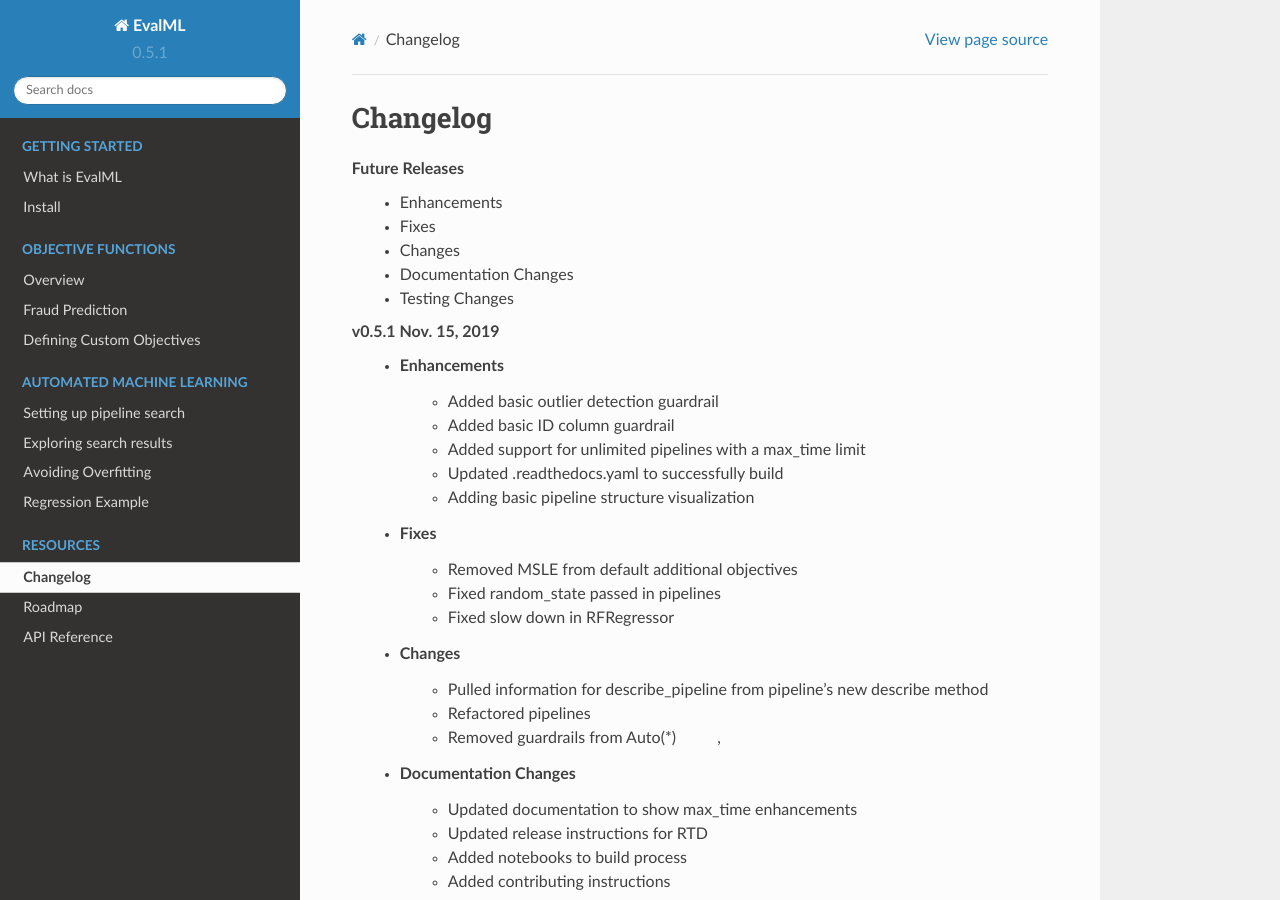
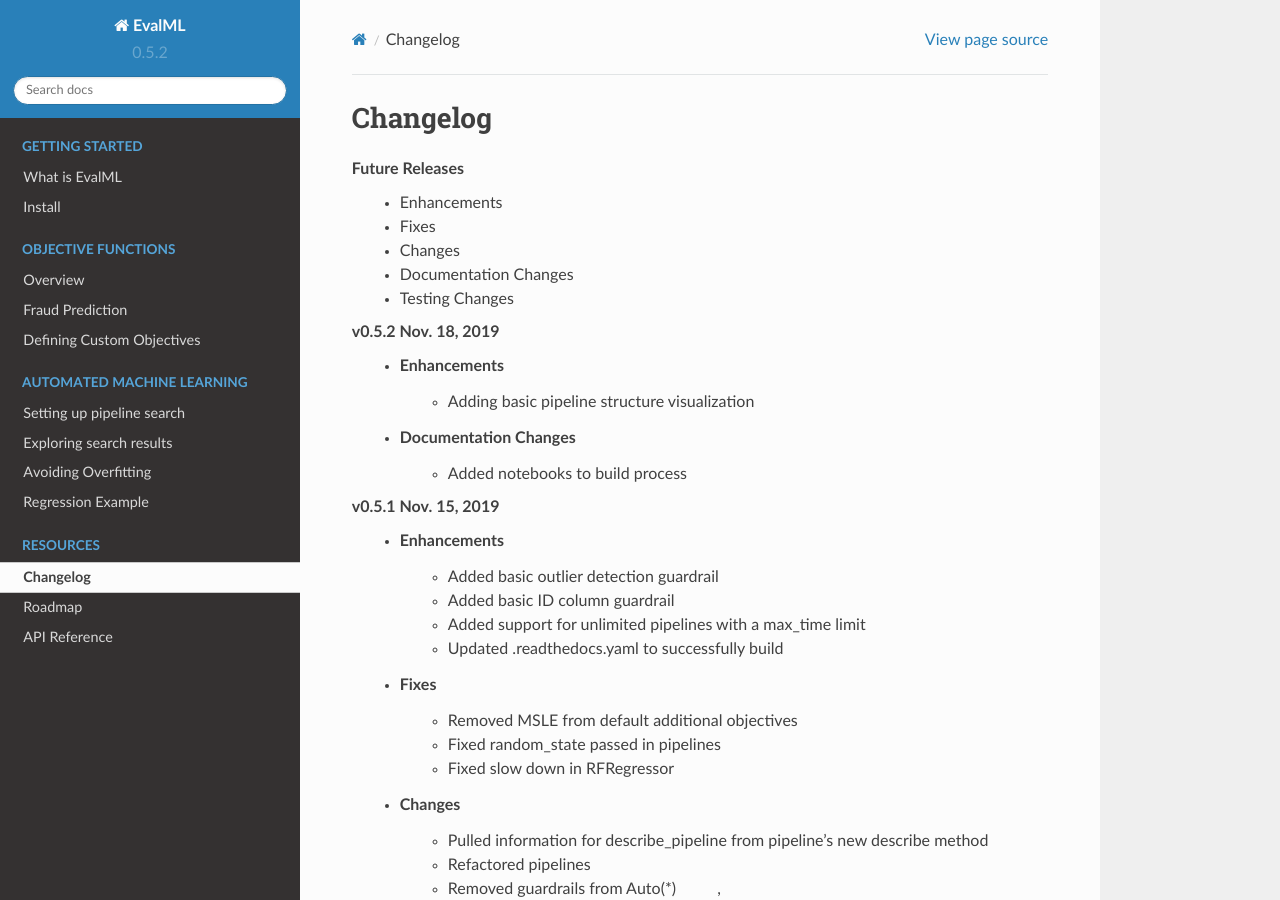
Before and after one commit to alteryx/evalml, a Sphinx documentation site: the page built from docs/source/changelog.rst, in a window 1280 px wide and 900 px high. Built offline with Sphinx 7.4.7 and the Read the Docs theme 2.0.0, drawn with Linux system fonts in a browser that asks for light colours; pages that are not in the unit, such as notebooks, are missing from menus.

Commit message:
v0.5.2 (#221)
* release

* merging in notebook build PR

```diff
--- a/docs/source/changelog.rst
+++ b/docs/source/changelog.rst
@@ -9,13 +9,18 @@
     * Documentation Changes
     * Testing Changes
 
+**v0.5.2 Nov. 18, 2019**
+    * Enhancements
+        * Adding basic pipeline structure visualization :pr:`211`
+    * Documentation Changes
+        * Added notebooks to build process :pr:`212`
+
 **v0.5.1 Nov. 15, 2019**
     * Enhancements
         * Added basic outlier detection guardrail :pr:`151`
         * Added basic ID column guardrail :pr:`135`
         * Added support for unlimited pipelines with a max_time limit :pr:`70`
         * Updated .readthedocs.yaml to successfully build :pr:`188`
-        * Adding basic pipeline structure visualization :pr:`211`
     * Fixes
         * Removed MSLE from default additional objectives :pr:`203`
         * Fixed random_state passed in pipelines :pr:`204`
--- a/evalml/__init__.py
+++ b/evalml/__init__.py
@@ -27,4 +27,4 @@
 warnings.filterwarnings("ignore", category=DeprecationWarning)
 
 
-__version__ = '0.5.1'
+__version__ = '0.5.2'
--- a/setup.py
+++ b/setup.py
@@ -2,7 +2,7 @@
 
 setup(
     name='evalml',
-    version='0.5.1',
+    version='0.5.2',
     author='Feature Labs, Inc.',
     author_email='support@featurelabs.com',
     url='http://www.featurelabs.com/',
```
